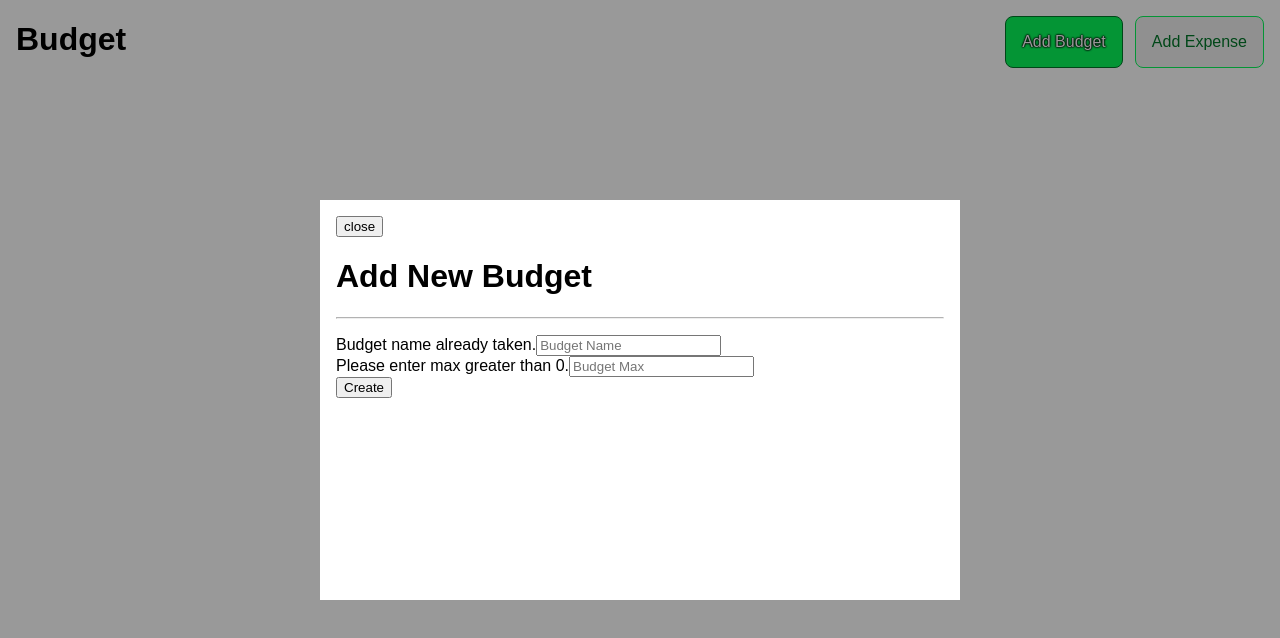
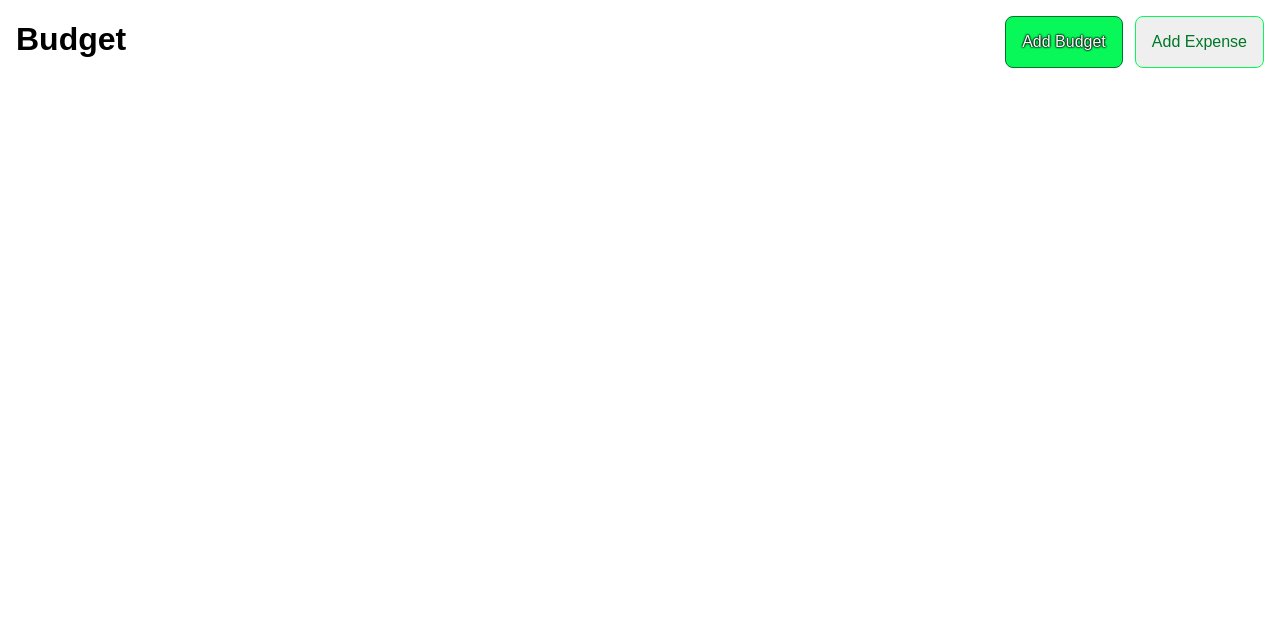
Before and after one commit to EnzoDFer/WiseBoon, a Next.js app: page / in a window 1280 px wide. Shown: the top 638 px of the page. Built offline with nearby package versions, Linux system fonts and the light colour scheme.

Commit message:
Style title wrapper in BudgetModal

```diff
--- a/components/ui/BudgetModal/BudgetModal.module.css
+++ b/components/ui/BudgetModal/BudgetModal.module.scss
@@ -1,4 +1,4 @@
-.background {
+.wrapper {
   position: absolute;
   background: rgb(0,0,0,0.4);
   height: 100vh;
@@ -7,6 +7,12 @@
   display: flex;
   justify-content: center;
   align-items: center;
+}
+
+.background {
+  background: rgb(0,0,0,0.4);
+  height: 100%;
+  width: 100%;
 }
 
 .modal {
@@ -23,3 +29,17 @@
   border-top: 1px solid rgb(0,0,0,0.3);
   margin-bottom: 1rem;
 }
+
+.closeButton {
+  all: unset;
+  background: white;
+  color: black;
+  cursor: pointer;
+  padding: 1rem;
+}
+
+.titleWrapper {
+  display: flex;
+  align-items: baseline;
+  justify-content: space-between;
+}
--- a/components/ui/BudgetModal/BudgetModal.tsx
+++ b/components/ui/BudgetModal/BudgetModal.tsx
@@ -1,6 +1,6 @@
 import { ChangeEvent, Dispatch, SetStateAction, useEffect, useState } from "react";
 import {  useBudget } from "../../../contexts/BudgetsContext";
-import styles from "./BudgetModal.module.css";
+import styles from "./BudgetModal.module.scss";
 
 export default function BudgetModal(
   {opened,setOpened}:{opened:boolean,setOpened:Dispatch<SetStateAction<boolean>>}
@@ -37,14 +37,27 @@ export default function BudgetModal(
 
   if (opened) return (
     <div
-      className={styles.background}
-      onClick={()=>setOpened(false)}
+      className={styles.wrapper}
     >
+      <div
+        className={styles.background}
+        onClick={()=>setOpened(false)}
+      />
       <div
         className={styles.modal}
       >
-        <button onClick={()=>setOpened(false)}>close</button>
-        <h1>Add New Budget</h1>
+        <div
+          className={styles.titleWrapper}
+        >
+          <h1>Add New Budget</h1>
+          <button
+            onClick={()=>setOpened(false)}
+            className={styles.closeButton}
+            name='close button'
+          >
+            x
+          </button>
+        </div>
         <hr className={styles.divider}/>
         <form onSubmit={()=>handleCreateBudget()}>
           <div>
--- a/pages/index.tsx
+++ b/pages/index.tsx
@@ -19,7 +19,7 @@ export default function Home() {
   return (
     <>
       <BudgetModal
-        opened={true}
+        opened={budgetModal}
         setOpened={setBudgetModal}
       />
       <Container>
```
